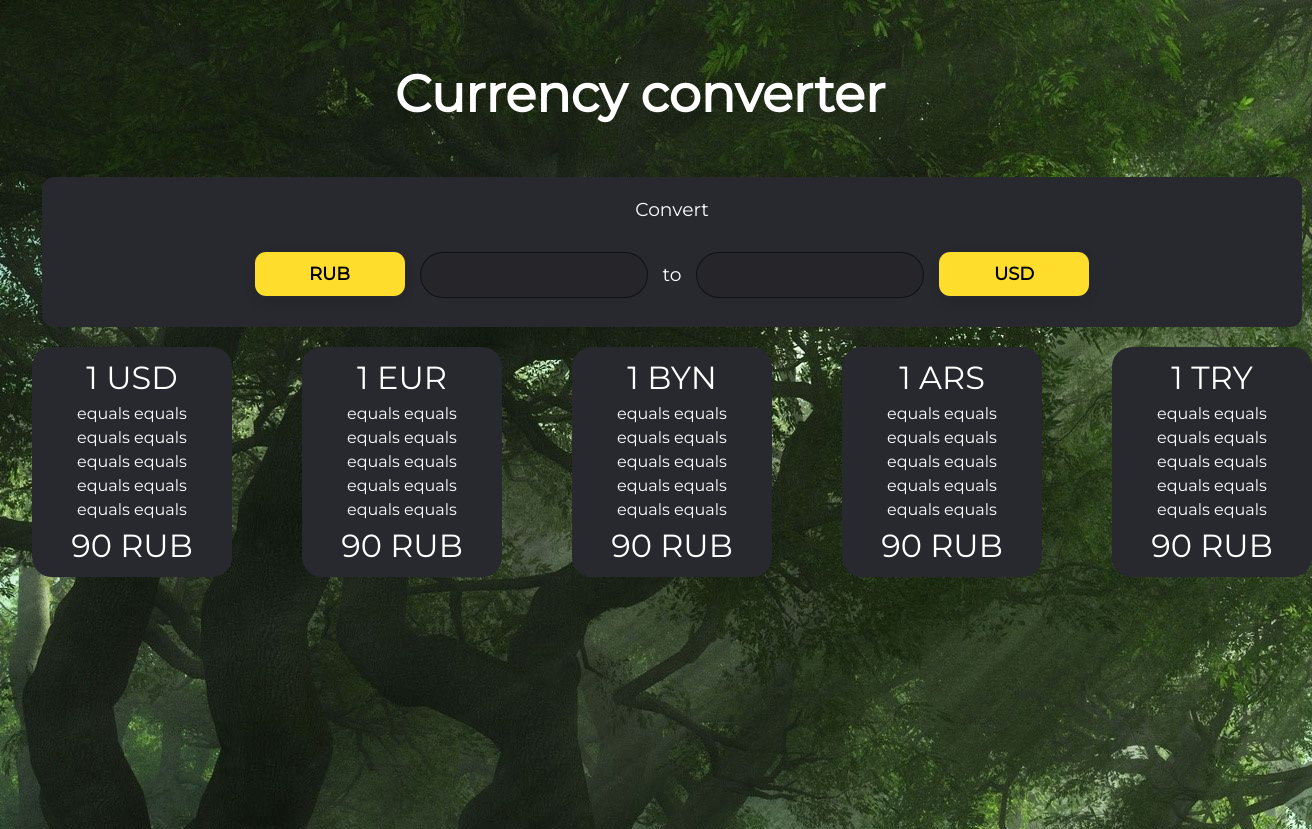
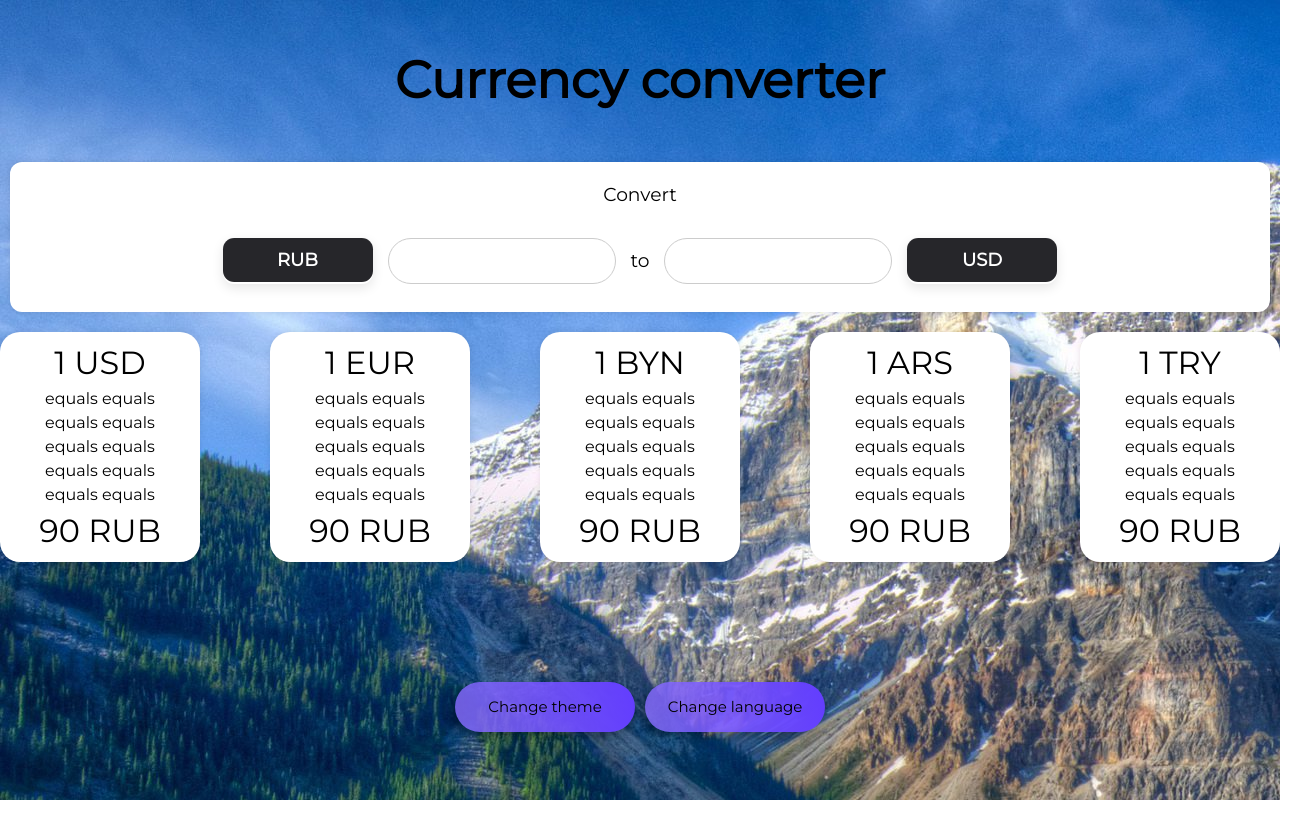
Before and after one commit to HelgiMagic/currency-converter, a React (Vite) app: page / in a window 1280 px wide. Shown: the whole page, 1312 px wide, since content can reach past the window. After the commit the page ends 800 px from the top, so only its background shows below. Built offline with nearby package versions, Linux system fonts and the light colour scheme; no server answers.

Commit message:
added theme changes, language changes, all functional is DONE

```diff
--- a/index.html
+++ b/index.html
@@ -6,7 +6,7 @@
     <meta name="viewport" content="width=device-width, initial-scale=1.0" />
     <title>Currency converter</title>
   </head>
-  <body data-theme="dark">
+  <body data-theme="light">
     <div id="root"></div>
     <script type="module" src="/src/main.jsx"></script>
   </body>
--- a/src/compontents/Converter.jsx
+++ b/src/compontents/Converter.jsx
@@ -8,7 +8,7 @@ import { useTranslation } from "react-i18next";
 
 const convert = async (quanity, from, to) => {
   const response = await axios.get(routes.convert(from, to));
-  const rate = response.data.data[to].value;
+  const rate = response.data.conversion_rates[to];
 
   return quanity * rate;
 }
@@ -61,7 +61,7 @@ export default function Converter() {
         <h3>{t('to')}</h3>
         <div className='converter-row__group'>
           <input type='text' className='input' onInput={handleRight} value={right} />
-          <SelectButton changeOpposite={setLeft} active={rightActive} setActive={setRightActive} oppositeActive={leftActive} value={right} convert={convert} side="right"></SelectButton>
+          <SelectButton changeOpposite={setRight} active={rightActive} setActive={setRightActive} oppositeActive={leftActive} value={left} convert={convert}></SelectButton>
         </div>
       </div>
     </div>
--- a/src/compontents/MainPage.jsx
+++ b/src/compontents/MainPage.jsx
@@ -8,22 +8,33 @@ import { round1, round2 } from "../round";
 
 
 export default function MainPage() {
-  const { t } = useTranslation();
+  const { t, i18n } = useTranslation();
   const [USDRUB, setUSDRUB] = useState(90);
   const [EURRUB, setEURRUB] = useState(90);
   const [BYNRUB, setBYNRUB] = useState(90);
   const [ARSRUB, setARSRUB] = useState(90);
   const [TRYRUB, setTRYRUB] = useState(90);
 
+  const handleLangSwitch = () => {
+    i18n.changeLanguage(t('oppositeLang'));
+  };
+
+  const handleThemeChange = () => {
+    const theme = document.body.getAttribute('data-theme');
+    if (theme === 'dark') document.body.setAttribute('data-theme', 'light');
+    else document.body.setAttribute('data-theme', 'dark');
+  };
+
   useEffect(() => {
     const setData = async () => {
       const response = await axios.get(routes.getList());
-      const { ARS, BYN, EUR, TRY, USD } = response.data.data;
-      setUSDRUB(round1(1 / USD.value));
-      setEURRUB(round1(1 / EUR.value));
-      setBYNRUB(round1(1 / BYN.value));
-      setARSRUB(round2(1 / ARS.value));
-      setTRYRUB(round2(1 / TRY.value));
+      const { ARS, BYN, EUR, TRY, USD } = response.data.conversion_rates;
+
+      setUSDRUB(round1(1 / USD));
+      setEURRUB(round1(1 / EUR));
+      setBYNRUB(round1(1 / BYN));
+      setARSRUB(round2(1 / ARS));
+      setTRYRUB(round2(1 / TRY));
     };
 
     setData();
@@ -42,6 +53,10 @@ export default function MainPage() {
           <Card name='ARS'>{ARSRUB}</Card>
           <Card name='TRY'>{TRYRUB}</Card>
         </div>
+        <div className="changes">
+          <button className="theme-button" onClick={handleThemeChange}>{t('changeTheme')}</button>
+          <button className="theme-button" onClick={handleLangSwitch}>{t('changeLang')}</button>
+        </div>
       </div>
     </>
   );
--- a/src/dropdown.css
+++ b/src/dropdown.css
@@ -35,6 +35,7 @@
 
 .active {
     display: block;
+    z-index: 2;
 }
 
 .drop-down-list li:hover {
--- a/src/index.css
+++ b/src/index.css
@@ -8,36 +8,40 @@
 }
 
 :root {
-  font-family: 'Montserrat', Inter, system-ui, Avenir, Helvetica, Arial, sans-serif;
+  font-family: "Montserrat", Inter, system-ui, Avenir, Helvetica, Arial,
+    sans-serif;
   line-height: 1.5;
   font-weight: 400;
 
   color: #213547;
 
   /*light theme tokens*/
-  --background-light: url('/mountains.jpg');
+  --background-light: url("/mountains.jpg");
   --shadow-light: 0 0 6px rgba(0, 0, 0, 0.1);
   --element-background-light: white;
   --text-color-light: black;
   --input-border-light: 1px solid #ccc;
   --input-background-light: white;
-  --button-background-light: #26262A;
+  --button-background-light: #26262a;
   --button-color-light: white;
   --dropdown-shadow-light: rgba(0, 0, 0, 0.3);
+  --theme-background-light: linear-gradient(81.4deg,rgba(138, 110, 255, 0.8),rgba(99, 61, 255, 1));;
 
   /*dark theme tokens*/
-  --background-dark: url('/forest.jpg');
+  --background-dark: url("/forest.jpg");
   --shadow-dark: none;
-  --element-background-dark: #27292F;
+  --element-background-dark: #27292f;
   --text-color-dark: white;
   --input-border-dark: 1px solid rgba(0, 0, 0, 0.6);
-  --input-background-dark: #26262A;
+  --input-background-dark: #26262a;
   --button-background-dark: #ffdd2d;
   --button-color-dark: black;
   --dropdown-shadow-dark: rgba(0, 0, 0, 0.9);
+  --theme-background-dark: linear-gradient(81.4deg,rgba(138, 110, 255, 0.3),rgba(99, 61, 255, 0.1));
+
 }
 
-[data-theme='light'] {
+[data-theme="light"] {
   --background: var(--background-light);
   --shadow: var(--shadow-light);
   --element-background: var(--element-background-light);
@@ -47,9 +51,10 @@
   --button-background: var(--button-background-light);
   --button-color: var(--button-color-light);
   --dropdown-shadow: var(--dropdown-shadow-light);
+  --theme-background: var(--theme-background-light);
 }
 
-[data-theme='dark'] {
+[data-theme="dark"] {
   --background: var(--background-dark);
   --shadow: var(--shadow-dark);
   --element-background: var(--element-background-dark);
@@ -59,12 +64,12 @@
   --button-background: var(--button-background-dark);
   --button-color: var(--button-color-dark);
   --dropdown-shadow: var(--dropdown-shadow-dark);
+  --theme-background: var(--theme-background-dark);
 }
 
 #root {
   max-width: 1280px;
   margin: 0 auto;
-  padding: 2rem;
   text-align: center;
 }
 
@@ -190,6 +195,32 @@ button {
   font-size: 2rem;
 }
 
+.changes {
+  margin-top: 120px;
+  margin-bottom: 20px;
+
+  display: flex;
+  justify-content: center;
+  align-items: center;
+  gap: 10px;
+}
+
+.theme-button {
+  border-radius: 25px;
+  cursor: pointer;
+  border: 0;
+
+  background: var(--theme-background);
+  box-shadow: -3px 5px 10px rgba(0, 0, 0, 0.3);
+  color: var(--text-color);
+
+  width: 180px;
+  height: 50px;
+
+  font: inherit;
+  font-size: 15px;
+}
+
 @media (max-width: 900px) {
   #root {
     max-width: 100vw;
@@ -226,7 +257,8 @@ button {
     flex-wrap: wrap;
   }
 
-  .drop-down-list, .drop-down {
+  .drop-down-list,
+  .drop-down {
     order: 0;
   }
 
@@ -242,6 +274,10 @@ button {
   .card {
     width: 33vw;
   }
+
+  .changes {
+    margin-top: 20px;
+  }
 }
 
 @media (max-width: 600px) {
@@ -255,7 +291,6 @@ button {
   }
 }
 
-
 @media (max-width: 420px) {
   .card {
     width: 45vw;
--- a/src/locales/en.js
+++ b/src/locales/en.js
@@ -4,19 +4,8 @@ export default {
     manyEquals: 'equals equals equals equals equals equals equals equals equals equals',
     convert: 'Convert',
     to: 'to',
-    enter: 'Войти',
-    yourName: 'Ваш ник',
-    yourPassword: 'Ваш пароль',
-    noAccount: 'Нет аккаунта?',
-    register: 'Зарегистрироваться',
-    registration: 'Регистрация',
-    channels: 'Каналы',
-    message: 'сообщение',
-    alreadyExist: 'Пользователь с таким ником уже существует',
-    unknownError: 'Непредвиденная ошибка',
-    passwordConfirmation: 'Подтверждение пароля',
-    exit: 'Выйти',
-    channelCreated: 'Канал создан',
-    networkError: 'Ошибка сети',
+    oppositeLang: 'ru',
+    changeLang: 'Change language',
+    changeTheme: 'Change theme',
   },
 };
--- a/src/locales/ru.js
+++ b/src/locales/ru.js
@@ -4,19 +4,8 @@ export default {
     manyEquals: 'равен равен равен равен равен равен равен равен равен равен',
     convert: 'Перевести',
     to: 'в',
-    enter: 'Войти',
-    yourName: 'Ваш ник',
-    yourPassword: 'Ваш пароль',
-    noAccount: 'Нет аккаунта?',
-    register: 'Зарегистрироваться',
-    registration: 'Регистрация',
-    channels: 'Каналы',
-    message: 'сообщение',
-    alreadyExist: 'Пользователь с таким ником уже существует',
-    unknownError: 'Непредвиденная ошибка',
-    passwordConfirmation: 'Подтверждение пароля',
-    exit: 'Выйти',
-    channelCreated: 'Канал создан',
-    networkError: 'Ошибка сети',
+    oppositeLang: 'en',
+    changeLang: 'Сменить язык',
+    changeTheme: 'Сменить тему',
   },
 };
--- a/src/routes.js
+++ b/src/routes.js
@@ -1,9 +1,9 @@
-const baseurl = 'https://api.currencyapi.com/v3';
-const apikey = 'cur_live_LwCv2iAiygqLQVcVJlD79CGDbvfid78i4GrOgZui';
+const baseurl = 'https://v6.exchangerate-api.com/v6';
+const apikey = '30390484a612c0ce10b14701';
 
 const routes = {
-  convert: (from, to) => `${baseurl}/latest?apikey=${apikey}&base_currency=${from}&currencies=${to}`,
-  getList: () => `${baseurl}/latest?apikey=${apikey}&base_currency=RUB&currencies=USD,EUR,TRY,ARS,BYN`,
+  convert: (from) => `${baseurl}/${apikey}/latest/${from}`,
+  getList: () => `${baseurl}/${apikey}/latest/RUB`,
   getData: () => '/api/v1/data',
 };
 
```
